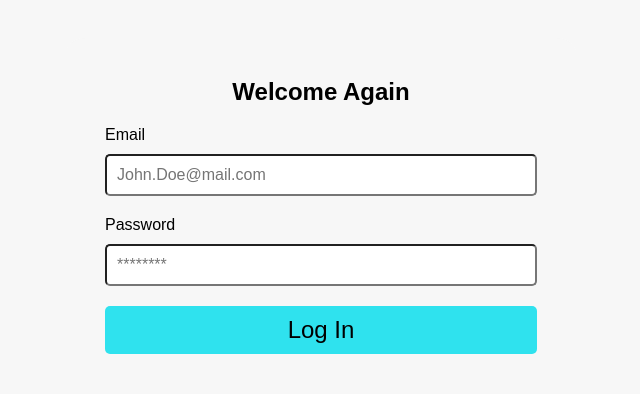
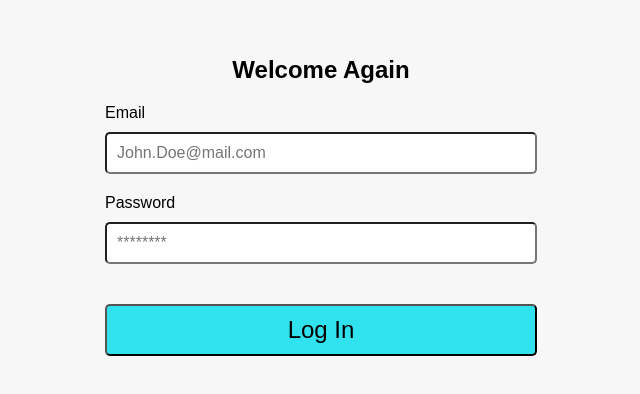
Before and after one commit to younes-damouna/gad-lift, a React (Create React App) app in the folder web_frontend/: page /auth/login in a window 1280 px wide. Shown: the part 174-568 px from the top of the page, without its empty margins (319-959 px from the left). Built offline with nearby package versions, Linux system fonts and the light colour scheme; a web font is replaced by a local one.

Commit message:
frontend: implemented login logic

```diff
--- a/web_frontend/src/components/PrimaryButton/index.jsx
+++ b/web_frontend/src/components/PrimaryButton/index.jsx
@@ -1,9 +1,9 @@
 import React from "react";
 import "./index.css";
-const PrimaryButton = ({ text, className, onClick }) => {
+const PrimaryButton = ({ text, className, onClick ,type}) => {
   return (
     <div className={'button-wrapper'}>
-        <div className={`${className} button-wrapper rounded-1 fs-md`} onClick={onClick}>{text}</div>
+        <button className={`${className} button-wrapper rounded-1 fs-md w-100`} onClick={onClick} type={type}>{text}</button>
     </div>
   );
 };
--- a/web_frontend/src/pages/Auth/Login/index.jsx
+++ b/web_frontend/src/pages/Auth/Login/index.jsx
@@ -3,11 +3,11 @@ import "./index.css";
 import FormGroup from "../../../components/FormGroup";
 import { useNavigate } from "react-router-dom";
 import PrimaryButton from "../../../components/PrimaryButton";
+import { request } from "../../../helpers/api";
 const LoginPage = () => {
   const navigate = useNavigate();
-
+  const [message,setMessage]=useState('');
   const [form, setForm] = useState({
-    role_id: "",
     email: "",
     password: "",
   });
@@ -20,13 +20,29 @@ const LoginPage = () => {
       };
     });
   };
-  const handleSubmit = async () => {};
+  const handleSubmit = async () => {
+    const response = await request({
+      body: form,
+      route: "auth/login",
+      method: "POST",
+      isLogin:true
+    });
+    console.log(response);
+    if (response.statusCode === 200) {
+      console.log(response);
+      localStorage.setItem("logged_in", JSON.stringify(response.access_token));
+
+    }else{
+
+    }
+
+  };
 
   return (
     <div className=" d-flex center  full-height">
       <div className="form">
         <h2 className="text-center bold">Welcome Again</h2>
-        <form action="" method="post">
+        <form action="" onSubmit={() => handleSubmit()} method="post">
           <FormGroup
             label="Email"
             name="email"
@@ -48,7 +64,8 @@ const LoginPage = () => {
           <PrimaryButton
             text={"Log In"}
             className={"primary-btn primary-bg text-center fs-sm"}
-            onClick={() => handleSubmit()}
+            onClick={() => {}}
+            type="submit"
           />
         </form>
       </div>
--- a/web_frontend/src/styles/utilities.css
+++ b/web_frontend/src/styles/utilities.css
@@ -154,3 +154,7 @@ a {
 .full-height {
   height: 100vh;
 }
+
+.w-100{
+  width: 100%;
+}
```
